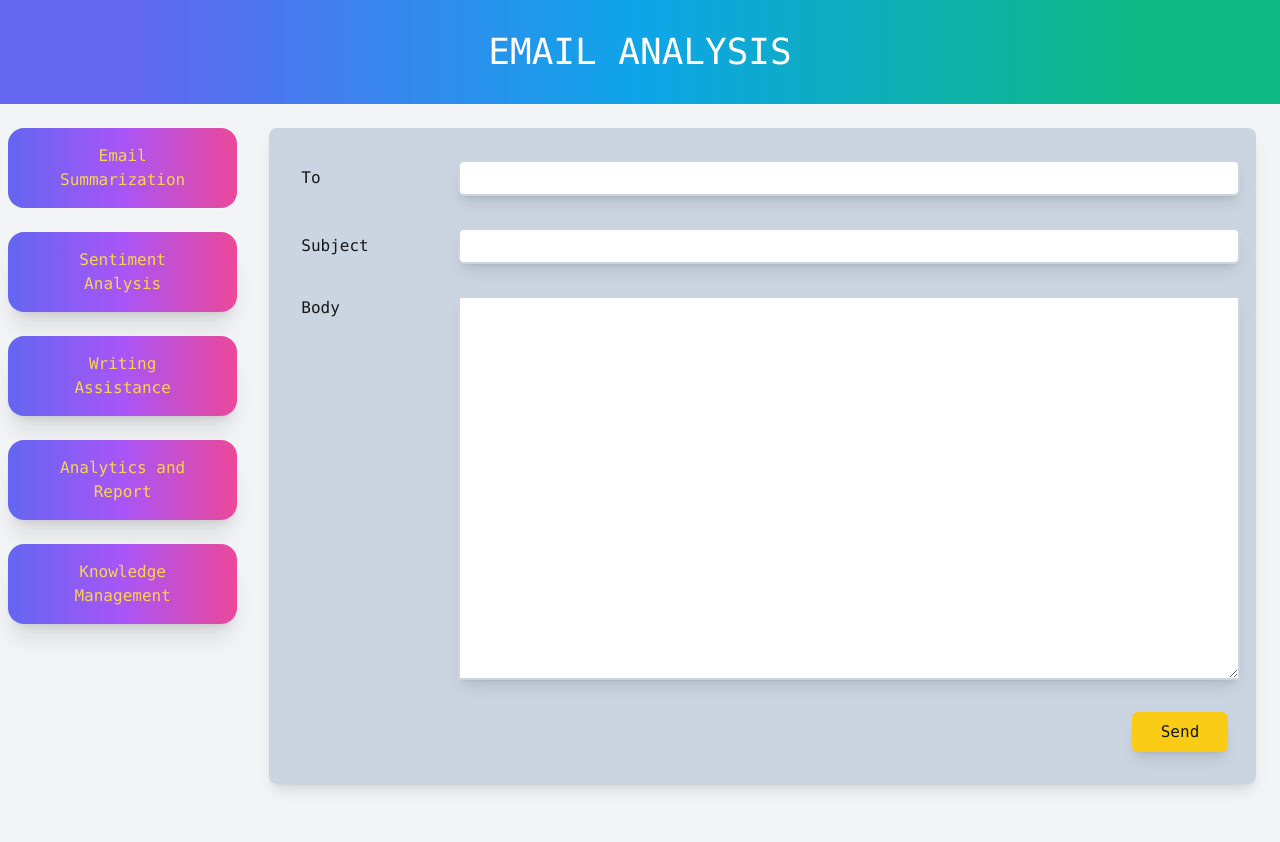
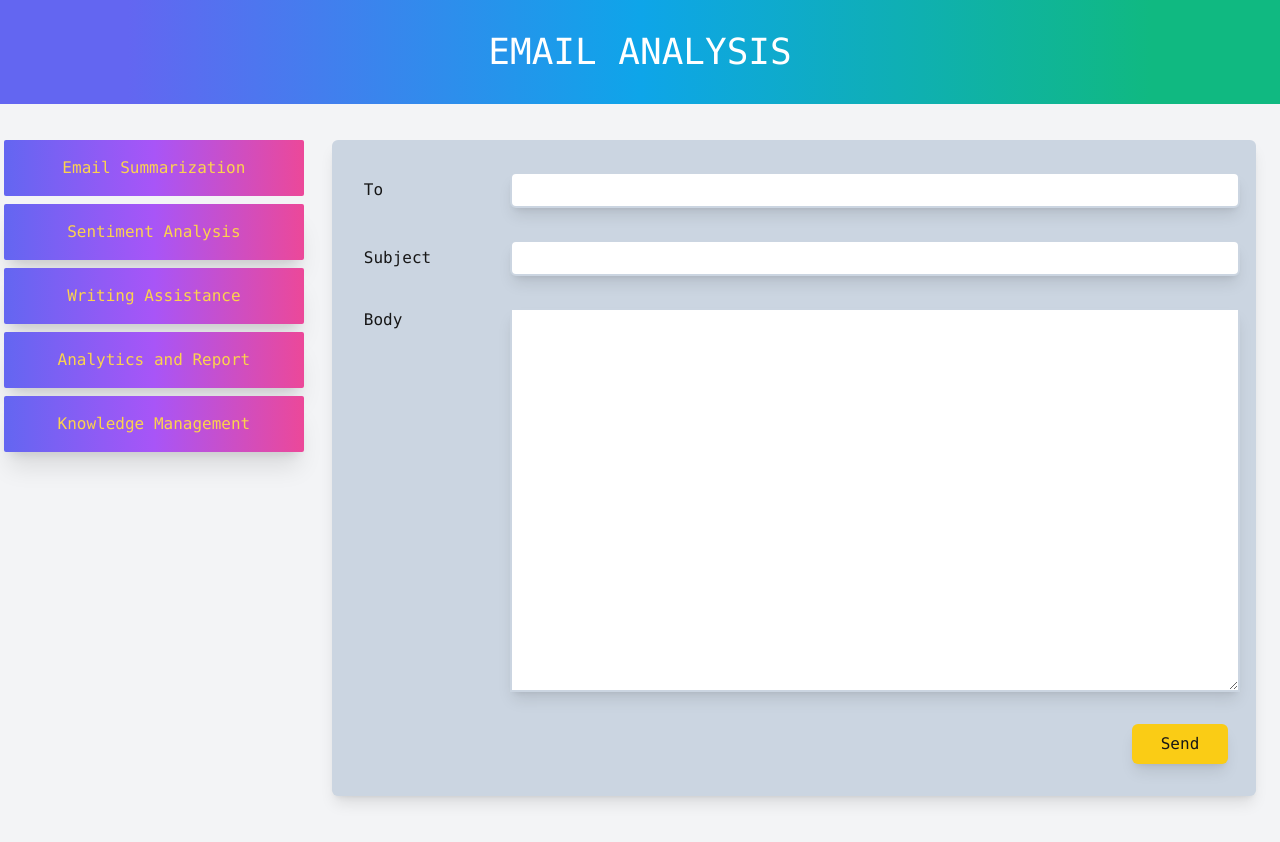
Before and after one commit to JigneshMistry355/EmailAnalysis, a Next.js app in the folder frontend/: page /Draft in a window 1280 px wide. Shown: the top 842 px of the page. Built offline with nearby package versions, Linux system fonts and the light colour scheme.

Commit message:
UI update
draft page buttons

```diff
--- a/frontend/src/app/Draft/page.tsx
+++ b/frontend/src/app/Draft/page.tsx
@@ -67,35 +67,35 @@ export default function Draft(){
         <>
 
         <div className="relative flex bg-gray-100 h-full min-h-screen font-mono text-base">
-            <div className=" flex-row w-1/4 bg-gray-100">
-                <div className="flex-col mx-2 my-6 px-8 py-4 bg-gradient-to-r from-indigo-500 via-purple-500 to-pink-500 hover:bg-gradient-to-r hover:from-indigo-600 hover:via-purple-600 hover:to-pink-600 transition duration-300 rounded-2xl shadow-xlhover:cursor-pointer text-center text-amber-300">
+            <div className=" flex-row w-1/4 bg-gray-100 mt-7">
+                <div className="flex-col mx-1 my-2 px-8 py-4 bg-gradient-to-r from-indigo-500 via-purple-500 to-pink-500 hover:bg-gradient-to-r hover:from-indigo-600 hover:via-purple-600 hover:to-pink-600 transition duration-300 rounded-sm shadow-xlhover:cursor-pointer text-center text-amber-300">
                     <button onClick={() => router.push('/dashboard')}>
                             Email Summarization
                     </button>
                 </div>
-                <div className="flex-col mx-2 my-6 px-8 py-4 bg-gradient-to-r from-indigo-500 via-purple-500 to-pink-500 hover:bg-gradient-to-r hover:from-indigo-600 hover:via-purple-600 hover:to-pink-600 transition duration-300 rounded-2xl shadow-xl hover:cursor-pointer text-center text-amber-300">
+                <div className="flex-col mx-1 my-2 px-8 py-4 bg-gradient-to-r from-indigo-500 via-purple-500 to-pink-500 hover:bg-gradient-to-r hover:from-indigo-600 hover:via-purple-600 hover:to-pink-600 transition duration-300 rounded-sm shadow-xl hover:cursor-pointer text-center text-amber-300">
                     <button onClick={() => alert("Showing data related to Tanay")}>
                             Sentiment Analysis
                     </button>
                 </div>
-                <div className="flex-col mx-2 my-6 px-8 py-4 bg-gradient-to-r from-indigo-500 via-purple-500 to-pink-500 hover:bg-gradient-to-r hover:from-indigo-600 hover:via-purple-600 hover:to-pink-600 transition duration-300 rounded-2xl shadow-xl hover:cursor-pointer text-center text-amber-300">
+                <div className="flex-col mx-1 my-2 px-8 py-4 bg-gradient-to-r from-indigo-500 via-purple-500 to-pink-500 hover:bg-gradient-to-r hover:from-indigo-600 hover:via-purple-600 hover:to-pink-600 transition duration-300 rounded-sm shadow-xl hover:cursor-pointer text-center text-amber-300">
                     <button onClick={() => router.push('#')}>
                             Writing Assistance
                     </button>
                 </div>
-                <div className="flex-col mx-2 my-6 px-8 py-4 bg-gradient-to-r from-indigo-500 via-purple-500 to-pink-500 hover:bg-gradient-to-r hover:from-indigo-600 hover:via-purple-600 hover:to-pink-600 transition duration-300 rounded-2xl shadow-xl hover:cursor-pointer text-center text-amber-300">
+                <div className="flex-col mx-1 my-2 px-8 py-4 bg-gradient-to-r from-indigo-500 via-purple-500 to-pink-500 hover:bg-gradient-to-r hover:from-indigo-600 hover:via-purple-600 hover:to-pink-600 transition duration-300 rounded-sm shadow-xl hover:cursor-pointer text-center text-amber-300">
                     <button onClick={() => alert("Showing data related to Deep")}>
                             Analytics and Report
                     </button>
                 </div>
-                <div className="flex-col mx-2 my-6 px-8 py-4 bg-gradient-to-r from-indigo-500 via-purple-500 to-pink-500 hover:bg-gradient-to-r hover:from-indigo-600 hover:via-purple-600 hover:to-pink-600 transition duration-300 rounded-2xl shadow-xl hover:cursor-pointer text-center text-amber-300">
+                <div className="flex-col mx-1 my-2 px-8 py-4 bg-gradient-to-r from-indigo-500 via-purple-500 to-pink-500 hover:bg-gradient-to-r hover:from-indigo-600 hover:via-purple-600 hover:to-pink-600 transition duration-300 rounded-sm shadow-xl hover:cursor-pointer text-center text-amber-300">
                     <button onClick={() => alert("Showing data related to Hemant")}>
                             Knowledge Management
                     </button>
                 </div>
             </div>
 
-            <div className="flex-row m-6 p-3 h-fit w-full text-justify bg-slate-300 rounded-lg shadow-lg">
+            <div className="flex-row m-6 mt-9 p-3 h-fit w-3/4 text-justify bg-slate-300 rounded-md shadow-lg">
                 <div className="flex flex-row m-2 p-3 w-full items-center">
                     <div className="w-1/6">
                         <label>To</label>
```
